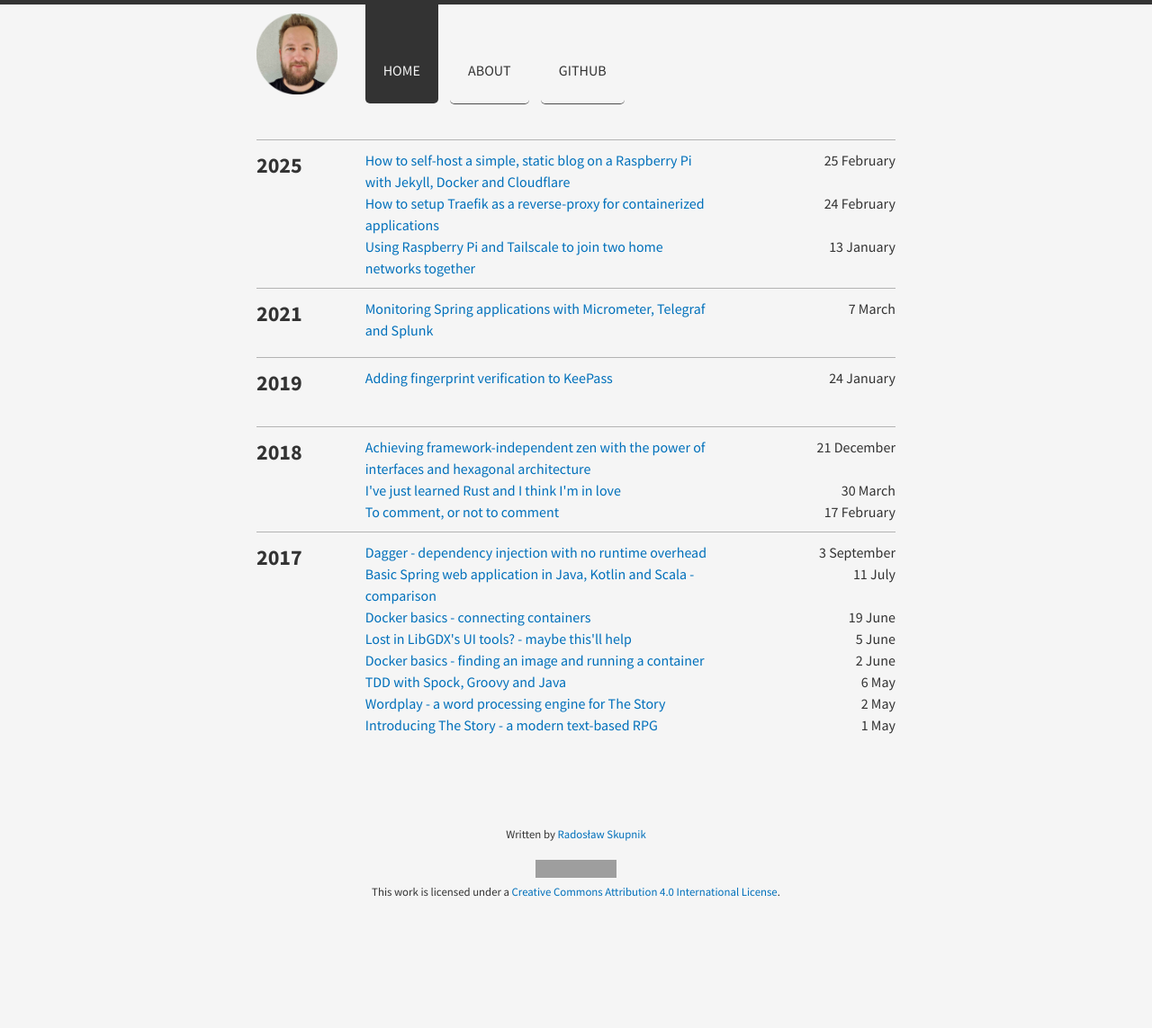
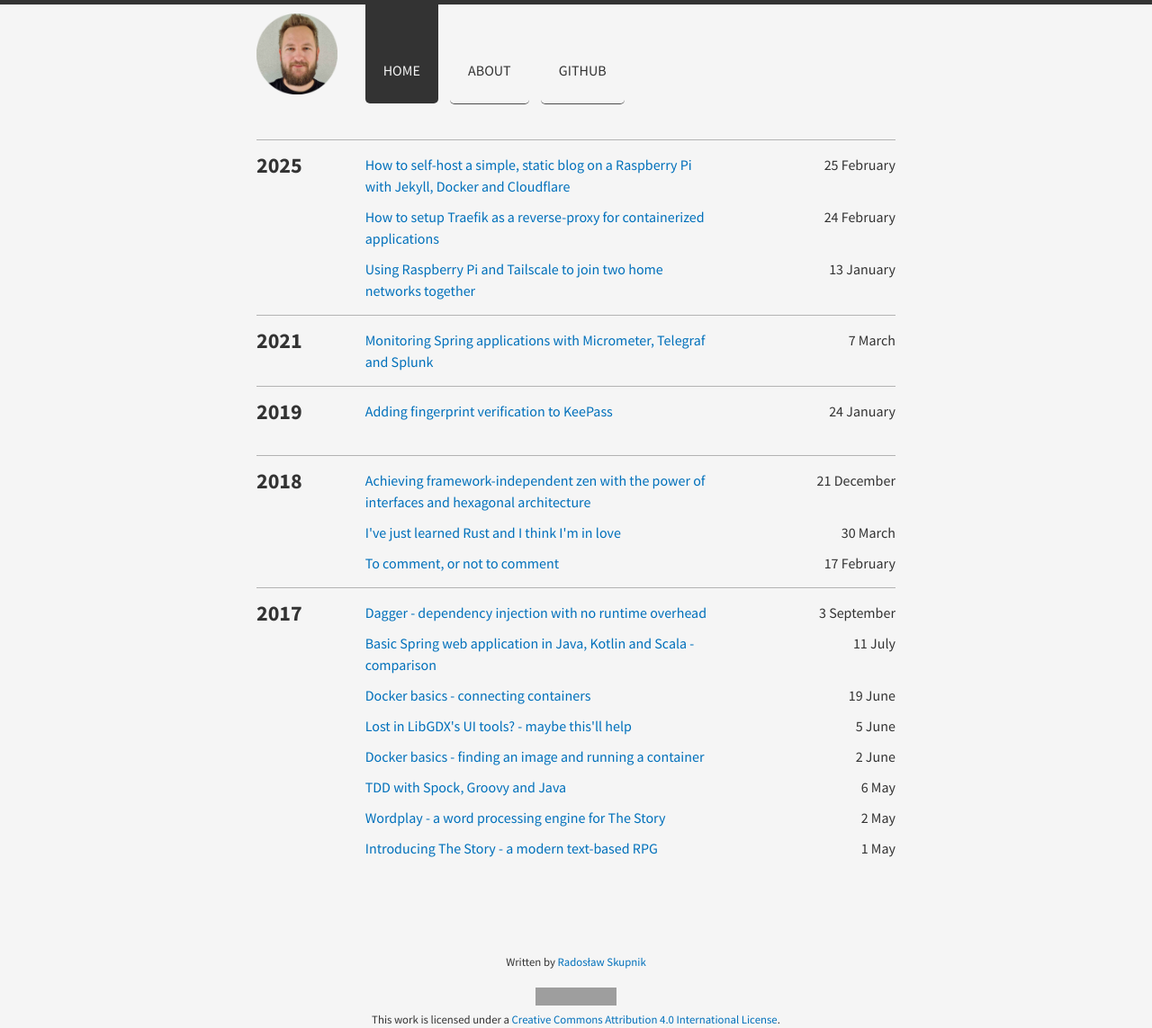
Before and after one commit to rskupnik/rskupnik.github.io, a Jekyll site: the page built from index.html, in a window 1280 px wide. Shown: the whole page at 90% size. Built offline with Jekyll 4.4.1, drawn with Linux system fonts in a browser that asks for light colours; nearby versions of some CDN libraries; before the commit the page ends 1001 px from its top, so only the background shows below that; grey boxes are pictures that could not be loaded.

Commit message:
Add some more padding to post listing

```diff
--- a/index.html
+++ b/index.html
@@ -26,7 +26,7 @@ title: Home
 {% endif %}
 {% endunless %}
 
-  <article class="row gutters">
+  <article class="row gutters" style="padding: 5px 0px 5px 0px;">
     <a href="{{ site.baseurl }}{{ post.url }}" title="{{ post.title }}" class="col span_8">{{ post.title }}</a>
     <div class="post-date col span_4">
       <time datetime="{{ post.date | date: '%Y-%m-%d' }}">{{ post.date | date: "%-d %B" }}</time>
```
